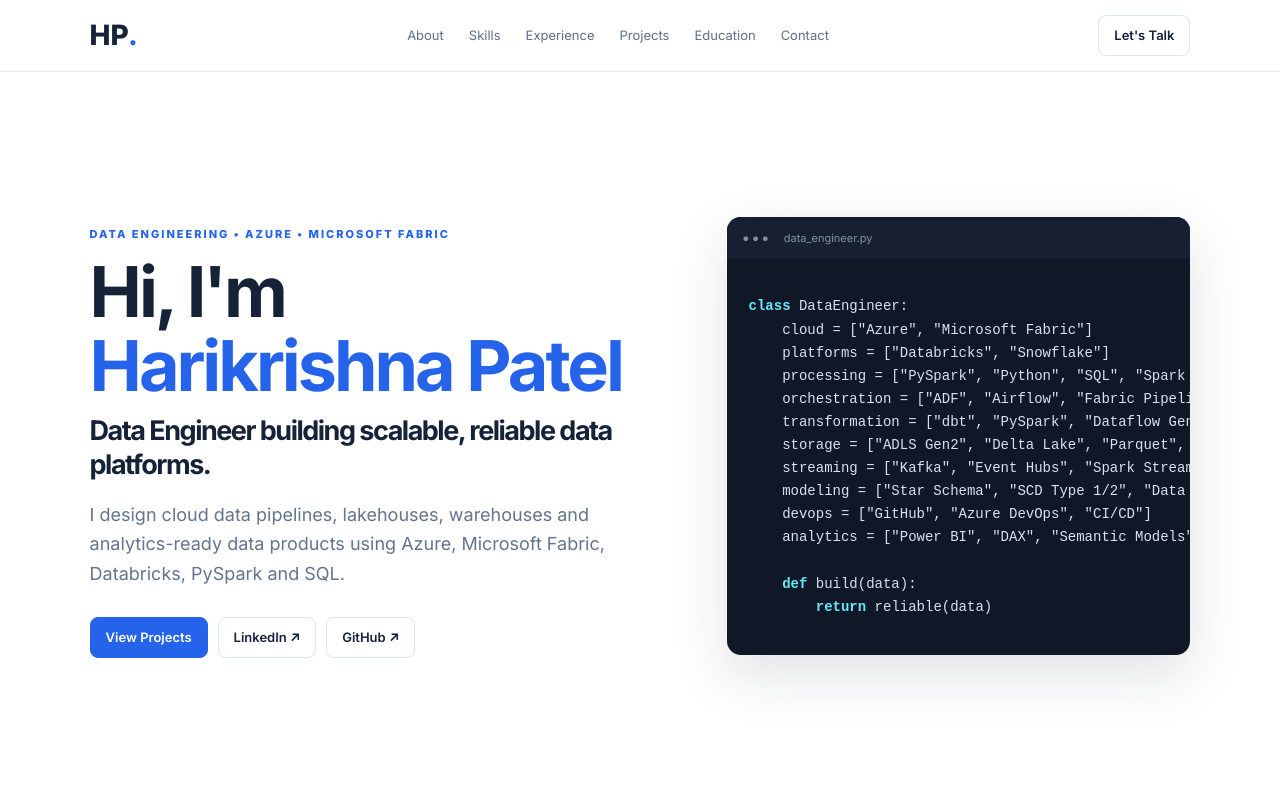
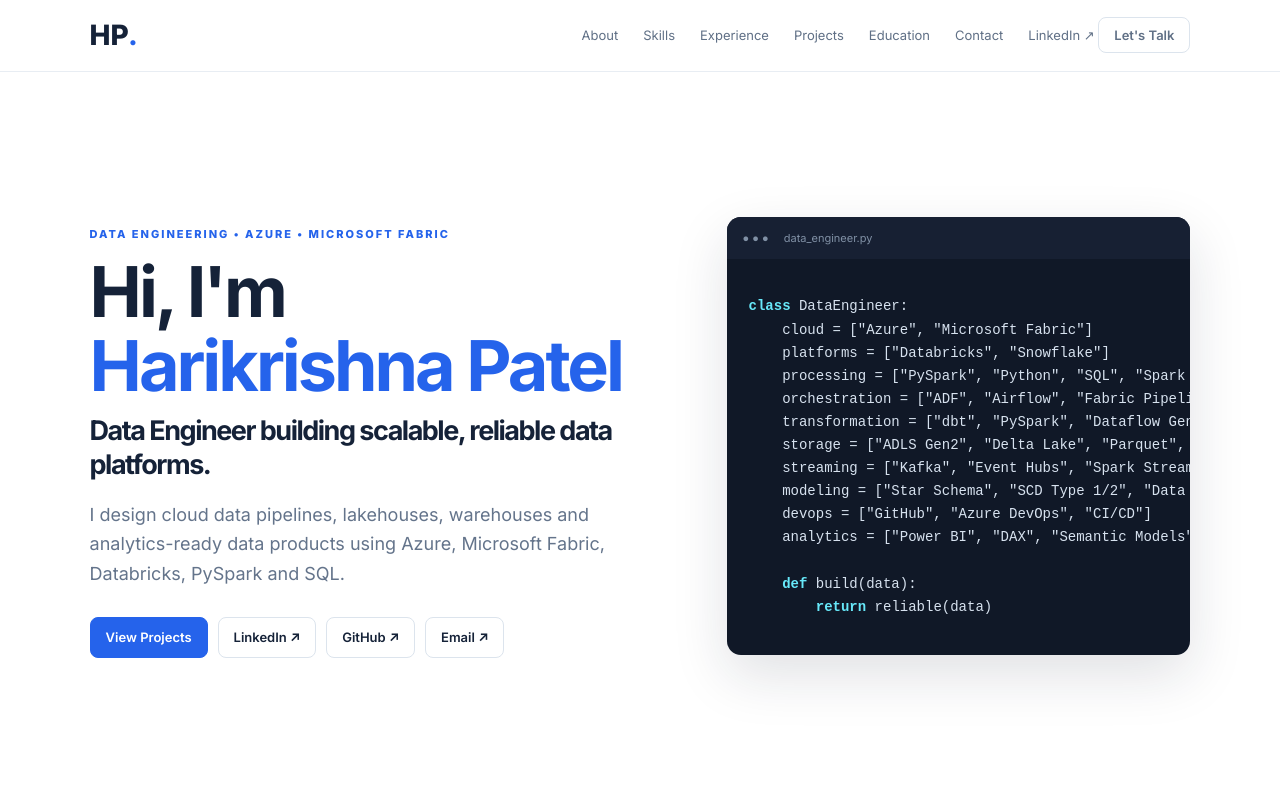
Before and after one commit to HariPatel1801/haripatel1801.github.io, a plain HTML site: page index.html in a window 1280 px wide. Shown: the top 800 px of the page. Drawn offline with Linux system fonts and the light colour scheme.

Commit message:
Add LinkedIn and Email buttons to header

```diff
--- a/index.html
+++ b/index.html
@@ -10,14 +10,28 @@
 <body>
 <header><a class="logo" href="#home">HP<span>.</span></a><nav>
 <a href="#about">About</a><a href="#skills">Skills</a><a href="#experience">Experience</a><a href="#projects">Projects</a><a href="#education">Education</a><a href="#contact">Contact</a>
-</nav><a class="navbtn" href="mailto:harikrishnapatel.ca@gmail.com">Let's Talk</a></header>
+<!-- </nav><a class="navbtn" href="mailto:harikrishnapatel.ca@gmail.com">Let's Talk</a> -->
+<div class="nav-actions">
+    <a class="linkedin-btn"
+       href="https://www.linkedin.com/in/harikrishnapatel2003"
+       target="_blank"
+       rel="noopener noreferrer">
+       LinkedIn ↗
+    </a>
+
+    <a class="navbtn"
+       href="mailto:harikrishnapatel.ca@gmail.com">
+       Let's Talk
+    </a>
+</div>
+</header>
 
 <section id="home" class="hero">
 <div><p class="eyebrow">DATA ENGINEERING • AZURE • MICROSOFT FABRIC</p>
 <h1>Hi, I'm <span>Harikrishna Patel</span></h1>
 <h2>Data Engineer building scalable, reliable data platforms.</h2>
 <p class="lead">I design cloud data pipelines, lakehouses, warehouses and analytics-ready data products using Azure, Microsoft Fabric, Databricks, PySpark and SQL.</p>
-<div class="actions"><a class="btn primary" href="#projects">View Projects</a><a class="btn" href="https://www.linkedin.com/in/harikrishnapatel2003" target="_blank">LinkedIn ↗</a><a class="btn" href="https://github.com/HariPatel1801" target="_blank">GitHub ↗</a></div></div>
+<div class="actions"><a class="btn primary" href="#projects">View Projects</a><a class="btn" href="https://www.linkedin.com/in/harikrishnapatel2003" target="_blank">LinkedIn ↗</a><a class="btn" href="https://github.com/HariPatel1801" target="_blank">GitHub ↗</a><a class="btn" href="mailto:harikrishnapatel.ca@gmail.com" target="_blank">Email ↗</a></div></div>
 <div class="terminal"><div class="dots">● ● ● <span>data_engineer.py</span></div><pre><code><b>class</b> DataEngineer:
     cloud = ["Azure", "Microsoft Fabric"]
     platforms = ["Databricks", "Snowflake"]
```
